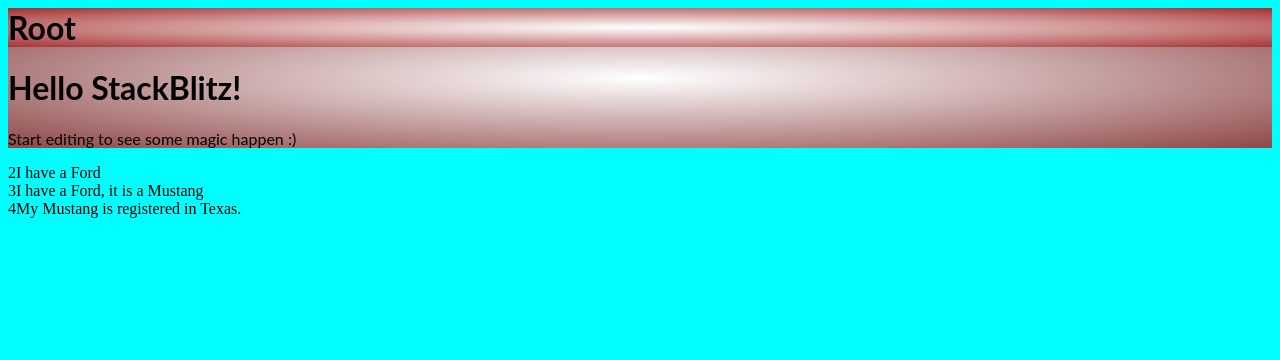
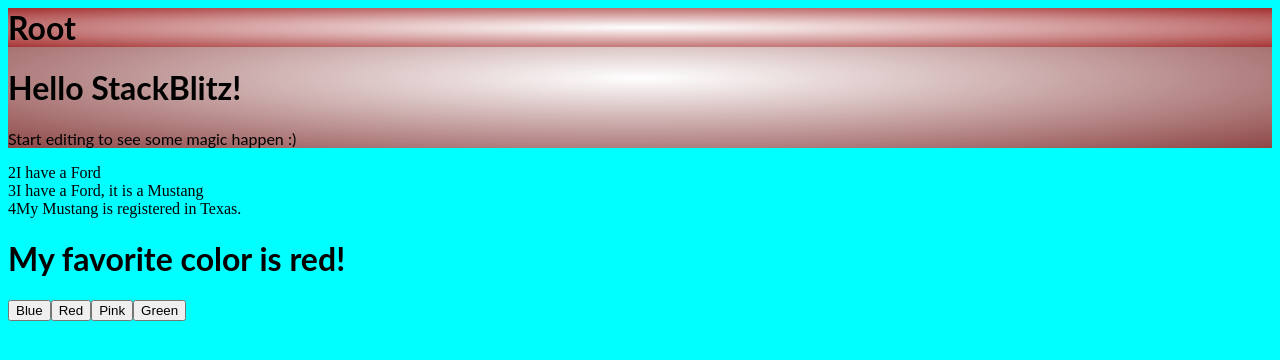
Before and after one commit to janson000/2-react, a React (Create React App) app: page / in a window 1280 px wide. Shown: the top 360 px of the page. Built offline with nearby package versions, Linux system fonts and the light colour scheme.

Commit message:
1 file modified

```diff
--- a/index.tsx
+++ b/index.tsx
@@ -1,6 +1,10 @@
 import * as React from 'react';
 import { StrictMode } from 'react';
 import { createRoot } from 'react-dom/client';
+
+//5
+import React, { useState } from 'react';
+import ReactDOM from 'react-dom/client';
 
 //1
 import App from './App';
@@ -16,3 +20,27 @@
 );
 
 //5
+function FavoriteColor() {
+  const [color, setColor] = useState('red');
+
+  return (
+    <>
+      <h1>My favorite color is {color}!</h1>
+      <button type="button" onClick={() => setColor('blue')}>
+        Blue
+      </button>
+      <button type="button" onClick={() => setColor('red')}>
+        Red
+      </button>
+      <button type="button" onClick={() => setColor('pink')}>
+        Pink
+      </button>
+      <button type="button" onClick={() => setColor('green')}>
+        Green
+      </button>
+    </>
+  );
+}
+
+const rootfive = ReactDOM.createRoot(document.getElementById('rootfive'));
+rootfive.render(<FavoriteColor />);
```
